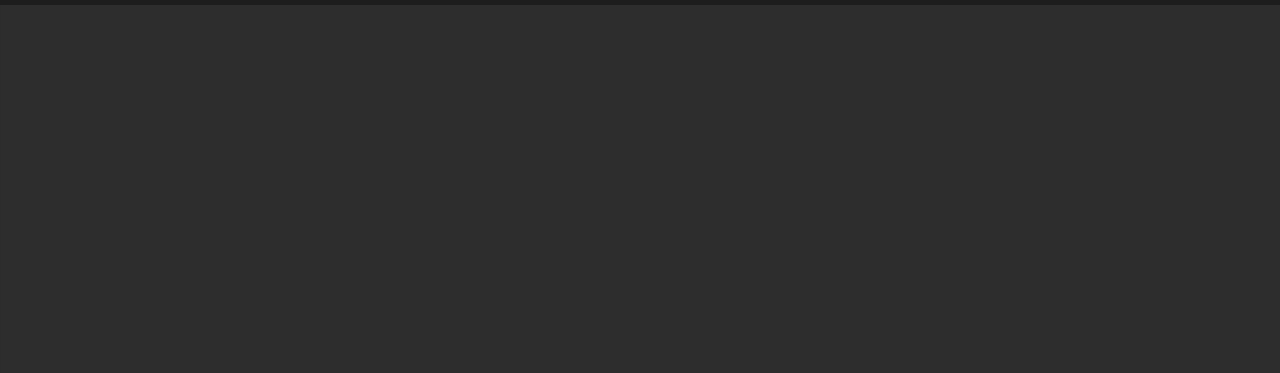
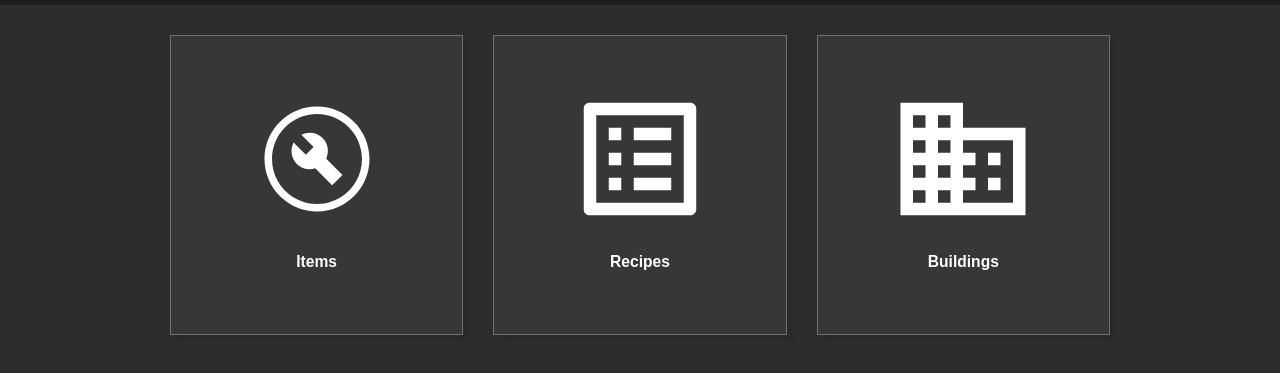
Before and after one commit to bradbrad88/satisfactory-client, a React app: page /admin in a window 1280 px wide. Shown: the part 59-432 px from the top of the page. Built offline with nearby package versions, Linux system fonts and the light colour scheme.

Commit message:
admin forms

```diff
--- a/src/components/admin/Admin.js
+++ b/src/components/admin/Admin.js
@@ -3,15 +3,26 @@ import { Route } from "react-router-dom";
 
 import Items from "./Items";
 import Recipes from "./Recipes";
+import Buildings from "./Buildings";
 import "../../stylesheets/Main.css";
-
+import { adminSetup } from "./adminSetup";
+import AdminDashboard from "./AdminDashboard";
 // Handle nav bar and routing,
 // Handle authorization
+console.log("admin setup", adminSetup);
 const Admin = () => {
+  const renderRoutes = () => {
+    return adminSetup.map(section => (
+      <Route path={section.path} component={section.component} />
+    ));
+  };
   return (
     <>
-      <Route path={"/admin/items"} component={Items} />
+      <Route path={"/admin"} exact component={AdminDashboard} />
+      {renderRoutes()}
+      {/* <Route path={"/admin/items"} component={Items} />
       <Route path={"/admin/recipes"} component={Recipes} />
+      <Route path={"/admin/buildings"} component={Buildings} /> */}
     </>
   );
 };
--- /dev/null
+++ b/src/components/admin/AdminDashboard.js
@@ -0,0 +1,22 @@
+import React from "react";
+import { useHistory } from "react-router";
+import { adminSetup } from "./adminSetup";
+
+const AdminDashboard = () => {
+  const history = useHistory();
+  const handleClick = path => {
+    history.push(path);
+  };
+
+  const renderButtons = () => {
+    return adminSetup.map(section => (
+      <button className={"admin-sections"} onClick={() => handleClick(section.path)}>
+        {section.icon}
+        <h3>{section.title}</h3>
+      </button>
+    ));
+  };
+  return <div className={"admin-dashboard"}>{renderButtons()}</div>;
+};
+
+export default AdminDashboard;
--- /dev/null
+++ b/src/components/admin/Buildings.js
@@ -0,0 +1,88 @@
+import React, { useState, useEffect } from "react";
+import { useMediaQuery } from "react-responsive";
+import useApi from "../../hooks/useApi";
+import ItemInput from "./ItemInput";
+import ItemList from "./ItemList.";
+import EditItem from "./EditItem";
+import { add } from "../../utils/SvgIcons";
+
+const ANIMATION_TIME = 800;
+
+const Buildings = () => {
+  // const [buildings, setBuildings] = useState([]);
+  // const [editBuilding, setEditBuilding] = useState(null);
+  // const [rect, setRect] = useState(null);
+  // const [mobileItemEntry, setMobileItemEntry] = useState(false);
+  // const data = useApi();
+  // useEffect(() => {
+  //   setItems(data);
+  // }, [data]);
+  // const isDesktopOrLaptop = useMediaQuery({ query: "(min-width: 1224px)" });
+  // const setActive = (activeItem, active, rect) => {
+  //   setItems(prevState => {
+  //     return prevState.map(item => ({
+  //       ...item,
+  //       active: activeItem?.itemId === item.itemId ? active : false,
+  //     }));
+  //   });
+  //   setRect(rect);
+  //   setEditItem(null);
+  //   setTimeout(() => setEditItem(activeItem), 0);
+  // };
+  // const addNewItem = item => {
+  //   setItems(prevState => [...prevState, item]);
+  // };
+  // const editExistingItem = editItemResponse => {
+  //   console.log("edit item", editItemResponse);
+  //   const editItem = editItemResponse[1];
+  //   setTimeout(() => {
+  //     setItems(prevState =>
+  //       prevState.map(item => {
+  //         return editItem.itemId === item.itemId ? editItem : item;
+  //       })
+  //     );
+  //   }, ANIMATION_TIME);
+  //   // setTimeout(() => setEditItem(null), 1500);
+  // };
+  // const deleteItem = deleteItem => {
+  //   console.log("Items Component - Delete", deleteItem);
+  //   setItems(prevState => prevState.filter(item => item.itemId !== deleteItem));
+  //   setEditItem(null);
+  // };
+  // const handleMobileAddItem = () => {
+  //   setMobileItemEntry(true);
+  // };
+  // const handleInputClose = () => {
+  //   setMobileItemEntry(false);
+  // };
+  // return (
+  //   <div className={"admin"}>
+  //     {(isDesktopOrLaptop || mobileItemEntry) && (
+  //       <ItemInput
+  //         className={"new-item"}
+  //         addNewItem={addNewItem}
+  //         close={handleInputClose}
+  //       />
+  //     )}
+  //     {!mobileItemEntry && <ItemList items={items} setActive={setActive} />}
+  //     {editItem && (
+  //       <EditItem
+  //         item={editItem}
+  //         rect={rect}
+  //         editItem={editExistingItem}
+  //         deleteItem={deleteItem}
+  //         close={() => setActive(null, false, null)}
+  //         smallScreen={!isDesktopOrLaptop}
+  //       />
+  //     )}
+  //     {!isDesktopOrLaptop && !mobileItemEntry && (
+  //       <button className={"add-item"} onClick={handleMobileAddItem}>
+  //         {add(48)}
+  //       </button>
+  //     )}
+  //   </div>
+  // );
+  return <div>buildings</div>;
+};
+
+export default Buildings;
--- /dev/null
+++ b/src/components/admin/adminSetup.js
@@ -0,0 +1,20 @@
+import Items from "./Items";
+import Recipes from "./Recipes";
+import Buildings from "./Buildings";
+import { building, item, recipe } from "../../utils/SvgIcons";
+const ICON_SIZE = 150;
+export const adminSetup = [
+  { title: "Items", path: "/admin/items", component: Items, icon: item(ICON_SIZE) },
+  {
+    title: "Recipes",
+    path: "/admin/recipes",
+    component: Recipes,
+    icon: recipe(ICON_SIZE),
+  },
+  {
+    title: "Buildings",
+    path: "/admin/buildings",
+    component: Buildings,
+    icon: building(ICON_SIZE),
+  },
+];
--- a/src/components/system/Header.js
+++ b/src/components/system/Header.js
@@ -4,10 +4,10 @@ import { Link } from "react-router-dom";
 import { useMediaQuery } from "react-responsive";
 import NavBar from "./NavBar";
 import { hamburgerMenu as menuIcon } from "../../utils/SvgIcons";
+import { adminSetup } from "../admin/adminSetup";
 
 const Header = () => {
   const [active, setActive] = useState(false);
-
   const location = useLocation();
   const isDesktopOrLaptop = useMediaQuery({ query: "(min-width: 1224px)" });
   console.log(
@@ -19,12 +19,9 @@ const Header = () => {
     console.log("path array", pathArray[0]);
     switch (pathArray[0]) {
       case undefined:
-        return [{ to: "/admin", title: "Admin" }];
+        return [{ path: "/admin", title: "Admin" }];
       case "admin":
-        return [
-          { to: "/admin/items", title: "Items" },
-          { to: "/admin/recipes", title: "Recipes" },
-        ];
+        return adminSetup;
       default:
         return [];
         break;
--- a/src/components/system/NavBar.js
+++ b/src/components/system/NavBar.js
@@ -7,7 +7,7 @@ const NavBar = ({ navItems, active, handleSelection }) => {
   const renderNavItems = () => {
     return navItems.map(nav => (
       <Link
-        to={nav.to}
+        to={nav.path}
         className={"nav-item"}
         onClick={handleSelection}
         key={nav.title}
--- a/src/stylesheets/Admin.css
+++ b/src/stylesheets/Admin.css
@@ -230,6 +230,45 @@ button.add-item {
   border-radius: 50%;
 }
 
+.admin-dashboard {
+  position: relative;
+  left: 50%;
+  transform: translateX(-50%);
+  display: flex;
+  justify-content: space-between;
+  padding: 30px 30px;
+  max-width: 1000px;
+  /* margin: 50px; */
+  /* background: red; */
+  box-sizing: border-box;
+  gap: 30px;
+}
+
+.admin-sections {
+  width: 300px;
+  height: 300px;
+  background: rgba(255, 255, 255, 0.048);
+  outline: none;
+  border: 1px rgba(255, 255, 255, 0.288) solid;
+  box-shadow: 5px 5px 5px rgba(0, 0, 0, 0.103);
+  color: white;
+  transition: 0.3s ease-in-out;
+}
+
+.admin-sections:hover {
+  color: rgb(255, 102, 0);
+  background: rgba(255, 255, 255, 0.082);
+}
+
+.admin-sections > .icon {
+  fill: white;
+  transition: 0.3s ease-in-out;
+}
+
+.admin-sections:hover > .icon {
+  fill: rgb(255, 102, 0);
+}
+
 @media only screen and (max-width: 1223px) {
   .container.new-item {
     position: relative;
--- a/src/utils/SvgIcons.js
+++ b/src/utils/SvgIcons.js
@@ -25,3 +25,53 @@ export const add = (size = 24) => (
     <path d="M19 13h-6v6h-2v-6H5v-2h6V5h2v6h6v2z" />
   </svg>
 );
+
+export const building = (size = 24) => (
+  <svg
+    className={"icon building"}
+    xmlns="http://www.w3.org/2000/svg"
+    height={`${size}px`}
+    viewBox="0 0 24 24"
+    width={`${size}px`}
+    fill="#000000"
+  >
+    <path d="M0 0h24v24H0V0z" fill="none" />
+    <path d="M12 7V3H2v18h20V7H12zM6 19H4v-2h2v2zm0-4H4v-2h2v2zm0-4H4V9h2v2zm0-4H4V5h2v2zm4 12H8v-2h2v2zm0-4H8v-2h2v2zm0-4H8V9h2v2zm0-4H8V5h2v2zm10 12h-8v-2h2v-2h-2v-2h2v-2h-2V9h8v10zm-2-8h-2v2h2v-2zm0 4h-2v2h2v-2z" />
+  </svg>
+);
+
+export const recipe = (size = 24) => (
+  <svg
+    className={"icon recipe"}
+    xmlns="http://www.w3.org/2000/svg"
+    height={`${size}px`}
+    viewBox="0 0 24 24"
+    width={`${size}px`}
+    fill="#000000"
+  >
+    <path d="M0 0h24v24H0V0z" fill="none" />
+    <path d="M11 7h6v2h-6zm0 4h6v2h-6zm0 4h6v2h-6zM7 7h2v2H7zm0 4h2v2H7zm0 4h2v2H7zM20.1 3H3.9c-.5 0-.9.4-.9.9v16.2c0 .4.4.9.9.9h16.2c.4 0 .9-.5.9-.9V3.9c0-.5-.5-.9-.9-.9zM19 19H5V5h14v14z" />
+  </svg>
+);
+
+export const item = (size = 24) => (
+  <svg
+    className={"icon item"}
+    xmlns="http://www.w3.org/2000/svg"
+    enable-background="new 0 0 20 20"
+    height={`${size}px`}
+    viewBox="0 0 20 20"
+    width={`${size}px`}
+    fill="#000000"
+  >
+    <g>
+      <rect fill="none" height="20" width="20" x="0" />
+    </g>
+    <g>
+      <g>
+        <path d="M10,3c-3.86,0-7,3.14-7,7s3.14,7,7,7s7-3.14,7-7S13.86,3,10,3z M10,16c-3.31,0-6-2.69-6-6s2.69-6,6-6s6,2.69,6,6 S13.31,16,10,16z" />
+        <path d="M10.75,7.21C9.98,6.44,8.83,6.3,7.91,6.78l1.63,1.63L8.51,9.44L6.88,7.81C6.4,8.73,6.54,9.88,7.31,10.65 c0.66,0.66,1.61,0.85,2.45,0.59l2.26,2.26l1.38-1.38l-2.17-2.17C11.64,9.05,11.49,7.95,10.75,7.21z" />
+      </g>
+    </g>
+  </svg>
+);
```
Also changed, not shown: src/components/admin/EditRecipe.js (added, +7 -0 lines), src/components/admin/Entities.js (added, +94 -0 lines).
